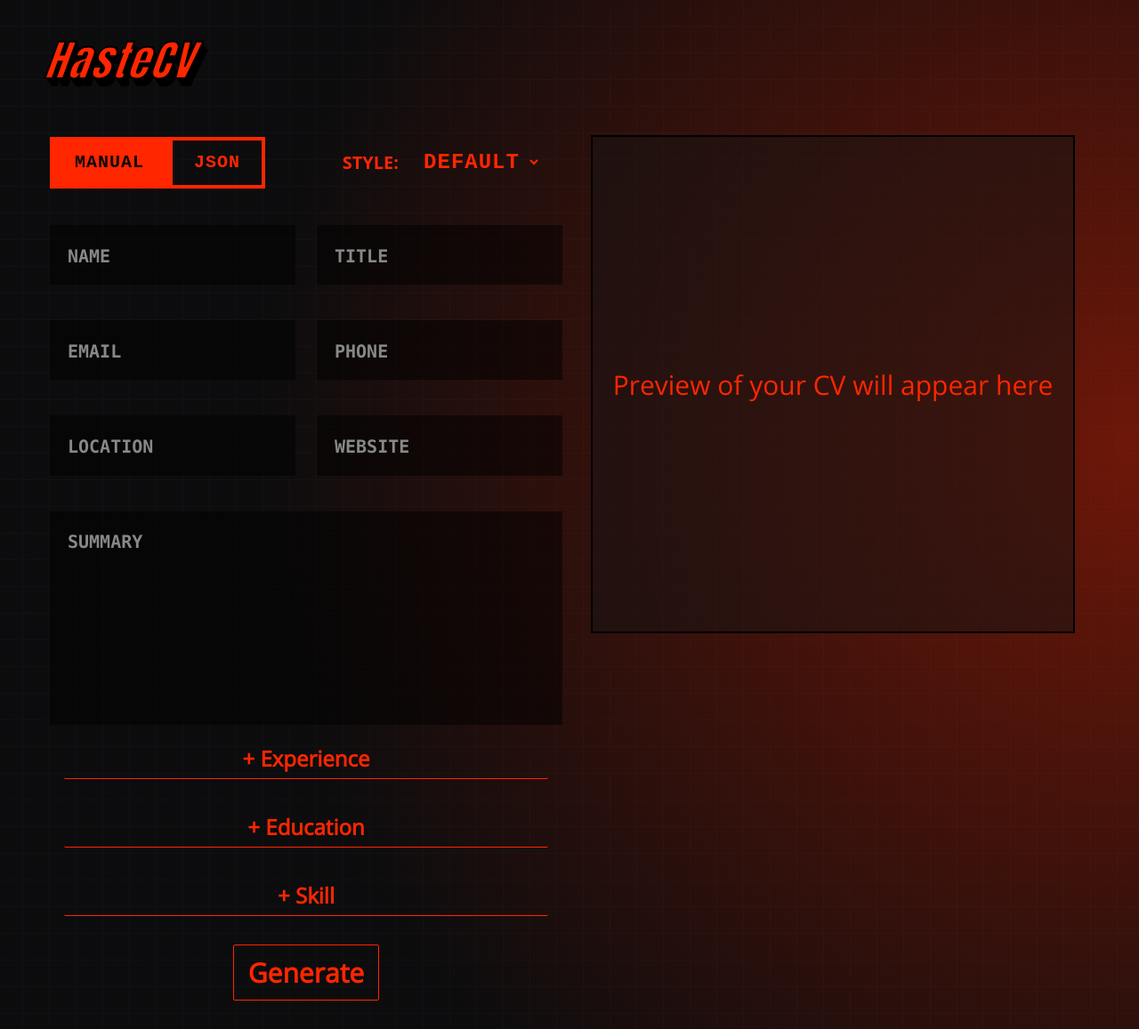
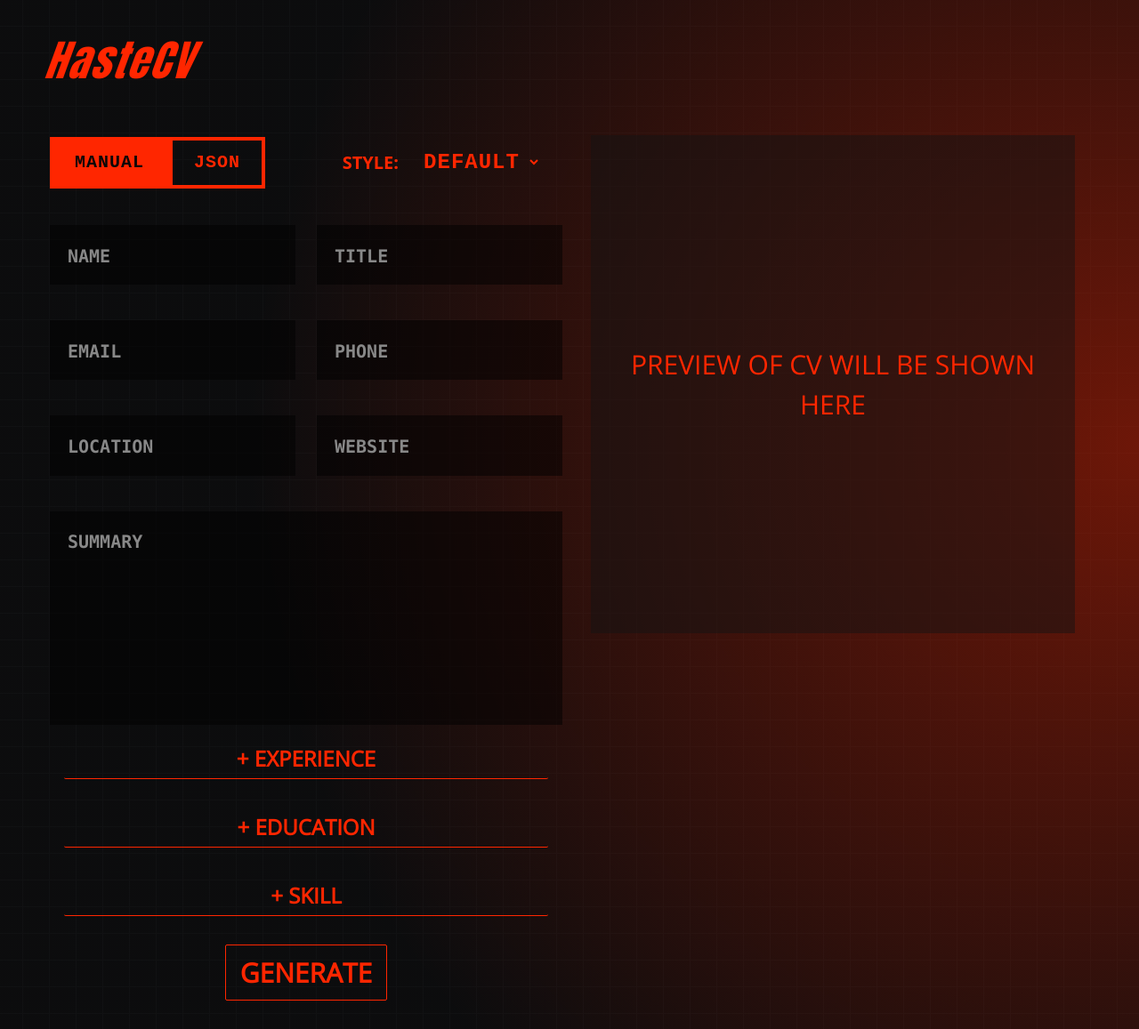
Before and after one commit to Chrisdalbano/hastecv, a Vue app in the folder pdfgen-front/: page / in a window 1280 px wide. Shown: the whole page at 89% size. Built offline with nearby package versions, Linux system fonts and the light colour scheme.

Commit message:
Updated nesting of the form

```diff
--- a/pdfgen-front/src/App.vue
+++ b/pdfgen-front/src/App.vue
@@ -1,11 +1,7 @@
 <template>
   <AppHeader />
   <main>
-    <router-view v-slot="{ Component }">
-      <Transition name="fade">
-        <component :is="Component" />
-      </Transition>
-    </router-view>
+    <router-view></router-view>
   </main>
 </template>
 
@@ -13,14 +9,4 @@
 import AppHeader from "@/components/AppHeader.vue";
 </script>
 
-<style>
-.fade-enter-from, .fade-leave-to {
-  opacity: 0;
-}
-
-.fade-enter-active, .fade-leave-active {
-  opacity: 1;
-  transition: opacity 0.3s ease-in-out;
-}
-
-</style>
+<style></style>
--- a/pdfgen-front/src/components/AppHeader.vue
+++ b/pdfgen-front/src/components/AppHeader.vue
@@ -20,11 +20,11 @@
   font-family: "Anton", sans-serif;
   font-weight: 400;
   letter-spacing: 2px;
-  text-shadow:
+  /* text-shadow:
     3px 3px 0 #000,
     6px 6px 0 #000,
-    9px 9px 0 #000;
+    9px 9px 0 #000; */
   transform: skewX(-20deg);
-  -webkit-text-stroke: 2px black;
+  /* -webkit-text-stroke: 2px black; */
 }
 </style>
--- a/pdfgen-front/src/components/JsonEditor.vue
+++ b/pdfgen-front/src/components/JsonEditor.vue
@@ -2,7 +2,7 @@
   <div class="mt-8">
     <h2 class="mb-4 text-2xl font-bold text-white">Edit JSON</h2>
     <form @submit.prevent="submitJson">
-      <div ref="jsonEditor" class="my-12 h-[45vmin]"></div>
+      <div ref="jsonEditor" class="my-12 h-[50vmin]"></div>
       <div class="flex items-center justify-center">
         <button type="submit" class="haste-button">Generate</button>
       </div>
--- a/pdfgen-front/src/components/home/PreviewCV.vue
+++ b/pdfgen-front/src/components/home/PreviewCV.vue
@@ -7,7 +7,7 @@
         class="h-full w-full border"
       ></iframe>
       <p v-else class="preview-placeholder px-4">
-        Preview of your CV will appear here
+        PREVIEW OF CV WILL BE SHOWN HERE
       </p>
     </div>
     <div class="flex justify-center">
@@ -43,7 +43,7 @@
   align-items: center;
   justify-content: center;
   background-color: #1414147c;
-  border: 2px solid black;
+  /* border: 2px solid black; */
 }
 
 @media (max-width: 1024px) {
--- a/pdfgen-front/src/components/home/ResumeForm.vue
+++ b/pdfgen-front/src/components/home/ResumeForm.vue
@@ -1,4 +1,5 @@
 <template>
+  <div>
     <form @submit.prevent="generatePdf">
       <fieldset class="mt-10 space-y-10">
         <div class="grid grid-cols-1 gap-x-6 gap-y-10 md:grid-cols-2">
@@ -44,7 +45,10 @@
           id="summary-input"
         />
       </fieldset>
-
+      <div class="flex flex-col">
+        <button @click.prevent="openModal('experience')" class="haste-option">
+          + EXPERIENCE
+        </button>
         <div
           v-for="(exp, index) in store.resumeData.experience"
           :key="index"
@@ -85,11 +89,12 @@
             x
           </button>
         </div>
+      </div>
+
       <div class="flex flex-col">
-      <button @click.prevent="openModal('experience')" class="haste-option">
-        + Experience
+        <button @click.prevent="openModal('education')" class="haste-option">
+          + EDUCATION
         </button>
-
         <div
           v-for="(edu, index) in store.resumeData.education"
           :key="index"
@@ -124,11 +129,10 @@
             x
           </button>
         </div>
-      <button @click.prevent="openModal('education')" class="haste-option">
-        + Education
-      </button>
       </div>
       <div class="start flex w-auto flex-col">
+        <button @click.prevent="addSkill" class="haste-option">+ SKILL</button>
+
         <ul v-auto-animate class="flex flex-wrap items-start">
           <li
             v-for="(skill, index) in store.resumeData.skills"
@@ -141,16 +145,17 @@
               type="text"
               placeholder="Skill"
             />
-          <button @click.prevent="removeSkill(index)" class="remove-sub-button">
+            <button
+              @click.prevent="removeSkill(index)"
+              class="remove-sub-button"
+            >
               x
             </button>
           </li>
         </ul>
-
-      <button @click.prevent="addSkill" class="haste-option">+ Skill</button>
       </div>
       <div class="flex items-center justify-center">
-      <button type="submit" class="haste-button">Generate</button>
+        <button type="submit" class="haste-button">GENERATE</button>
       </div>
     </form>
 
@@ -207,6 +212,7 @@
         ></textarea>
       </div>
     </ReusableModal>
+  </div>
 </template>
 
 <script setup>
--- a/pdfgen-front/src/components/home/TemplateSelector.vue
+++ b/pdfgen-front/src/components/home/TemplateSelector.vue
@@ -1,5 +1,5 @@
 <template>
-  <div class=" px-4 py-2">
+  <div class="px-4 py-2">
     <select
       v-model="selectedTemplate"
       @change="updateTemplate"
@@ -65,7 +65,5 @@
   font-family: monospace;
   text-transform: uppercase;
   text-align: center;
-
-
 }
 </style>
--- a/pdfgen-front/src/views/HomeView.vue
+++ b/pdfgen-front/src/views/HomeView.vue
@@ -18,7 +18,11 @@
         </div>
       </div>
 
-      <router-view></router-view>
+      <router-view v-slot="{ Component, route }">
+        <Transition mode="out-in" name="fade">
+          <component :is="Component" :key="route.path" />
+        </Transition>
+      </router-view>
     </div>
     <PreviewCV class="min-w-[--min-width]" :downloadLink="store.downloadLink" />
   </div>
@@ -44,4 +48,14 @@
   display: flex;
   max-width: var(--max-width);
 }
+
+.fade-enter-from,
+.fade-leave-to {
+  opacity: 0;
+}
+
+.fade-enter-active,
+.fade-leave-active {
+  transition: all 0.25s ease-in-out;
+}
 </style>
```
Lines whose indentation alone changed are shown as unchanged.
